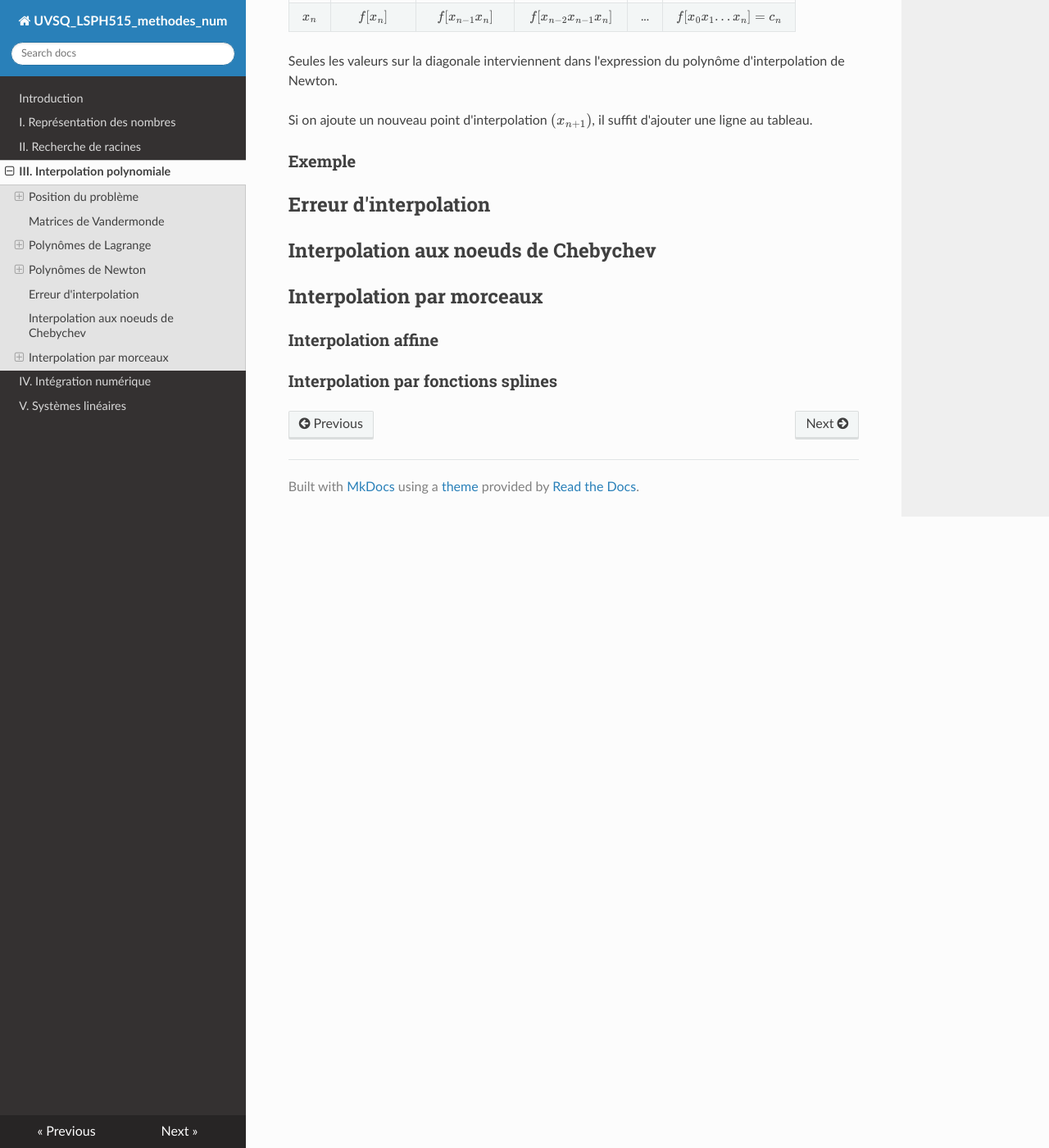
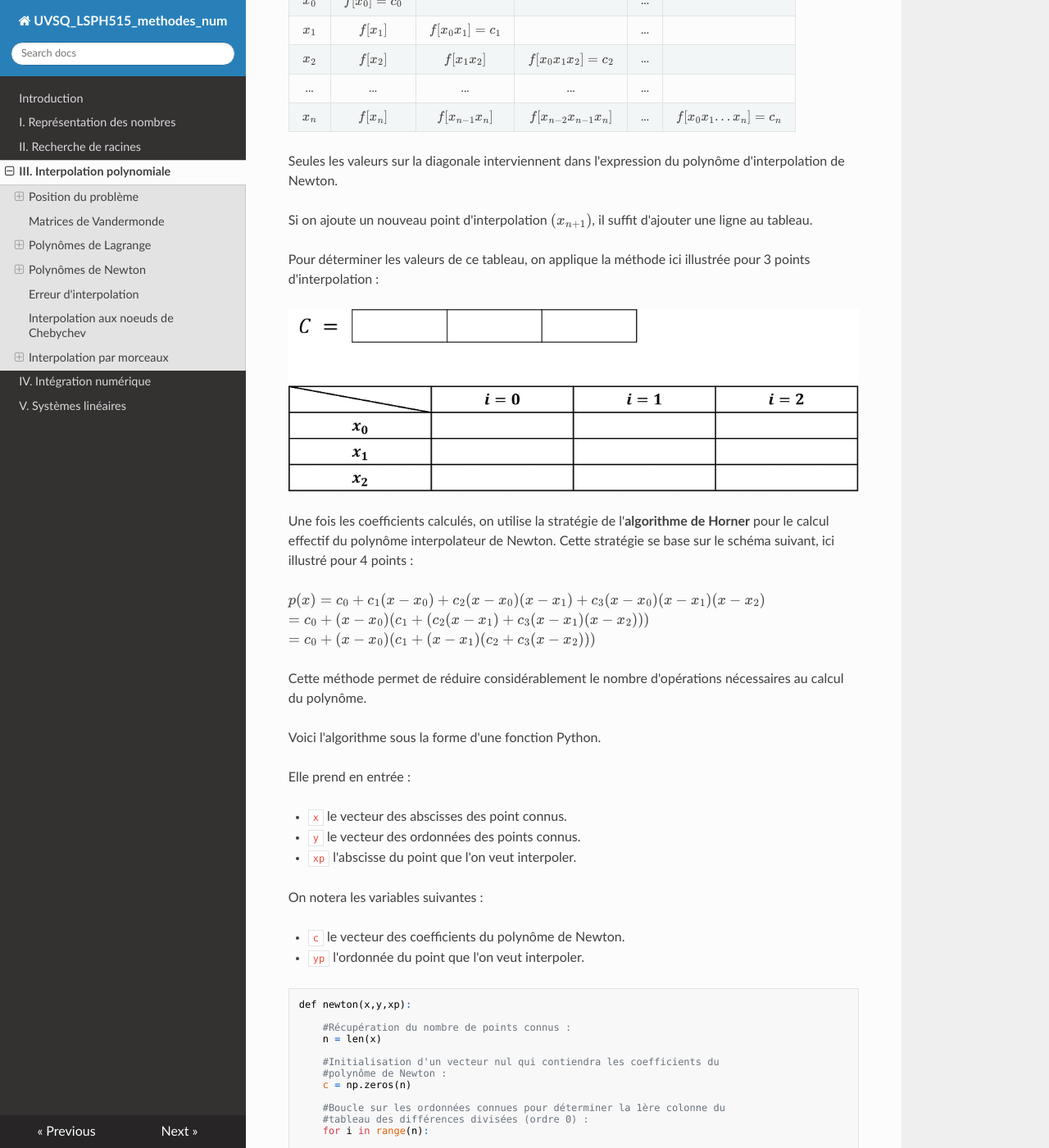
Before and after one commit to NicOudart/UVSQ_LSPH515_methodes_num, an MkDocs documentation site: the page built from docs/Chap3_Interpolation_polynomiale.md, in a window 1280 px wide and 1400 px high, scrolled down 8224 px. Shown: the whole window at 82% size. Built offline with MkDocs 1.6.1, drawn with Linux system fonts in a browser that asks for light colours; nearby versions of some CDN libraries; some of the changed text lies outside the part shown.

Commit message:
-Progress on the Newton part of Chapter 3.

```diff
--- a/docs/Chap3_Interpolation_polynomiale.md
+++ b/docs/Chap3_Interpolation_polynomiale.md
@@ -173,6 +173,12 @@ Elle prend en entrée :
 
 * `xp` l'abscisse du point que l'on veut interpoler.
 
+On notera les variables suivantes :
+
+* `Li` le polynôme de la base de Lagrange associé au point $x_i$.
+
+* `yp` l'ordonnée du point que l'on veut interpoler.
+
 ~~~
 def lagrange(x,y,xp):
 
@@ -298,6 +304,76 @@ Seules les valeurs sur la diagonale interviennent dans l'expression du polynôme
 
 Si on ajoute un nouveau point d'interpolation $(x_{n+1})$, il suffit d'ajouter une ligne au tableau.
 
+Pour déterminer les valeurs de ce tableau, on applique la méthode ici illustrée pour 3 points d'interpolation :
+
+![Différences divisées](img/Chap3_differences_divisees.gif)
+
+Une fois les coefficients calculés, on utilise la stratégie de l'**algorithme de Horner** pour le calcul effectif du polynôme interpolateur de Newton.
+Cette stratégie se base sur le schéma suivant, ici illustré pour 4 points :
+
+$p(x) = c_0 + c_1 (x-x_0) + c_2 (x-x_0) (x-x_1) + c_3 (x-x_0) (x-x_1) (x-x_2)$
+$= c_0 + (x-x_0) (c_1 + (c_2 (x-x_1) + c_3 (x-x_1) (x-x_2)))$
+$= c_0 + (x-x_0) (c_1 + (x-x_1)(c_2 + c_3 (x-x_2)))$
+
+Cette méthode permet de réduire considérablement le nombre d'opérations nécessaires au calcul du polynôme.
+
+Voici l'algorithme sous la forme d'une fonction Python.
+
+Elle prend en entrée :
+
+* `x` le vecteur des abscisses des point connus.
+
+* `y` le vecteur des ordonnées des points connus.
+
+* `xp` l'abscisse du point que l'on veut interpoler.
+
+On notera les variables suivantes :
+
+* `c` le vecteur des coefficients du polynôme de Newton.
+
+* `yp` l'ordonnée du point que l'on veut interpoler.
+
+~~~
+def newton(x,y,xp):
+
+    #Récupération du nombre de points connus :
+    n = len(x)
+
+    #Initialisation d'un vecteur nul qui contiendra les coefficients du
+    #polynôme de Newton :
+    c = np.zeros(n)
+
+    #Boucle sur les ordonnées connues pour déterminer la 1ère colonne du
+    #tableau des différences divisées (ordre 0) :
+    for i in range(n):
+
+        c[i] = y[i]
+
+    #Boucle pour calculer les colonnes du tableau des différences divisées
+    #(de gauche à droite):
+    for i in range(1,n):
+
+        #Boucle pour calculer les lignes du tableau des différences divisées
+        #(du bas jusqu'à la diagonale de chaque colonnes):
+        for k in range(n-1,i-1,-1):
+
+            c[k] = (c[k]-c[k-1])/(x[k]-x[k-i])
+            #(Avec cette formule récursive sur les éléments du vecteur des
+            #coefficients, on ne gardera en mémoire que les éléments de la
+            #diagonale du tableau des différences divisées).
+
+
+    #Calcul de l'ordonnée du point interpolé avec l'algorithme de Horner :
+    yp = c[n-1]
+
+    for i in range(n-2,-1,-1):
+
+        yp = c[i] + (xp-x[i])*yp
+
+    #Renvoyer l'ordonnée du point interpolé :
+    return yp
+~~~
+
 ### Exemple
 
 ## Erreur d'interpolation
```
Also changed, not shown: docs/img/Chap3_differences_divisees.gif (added).
